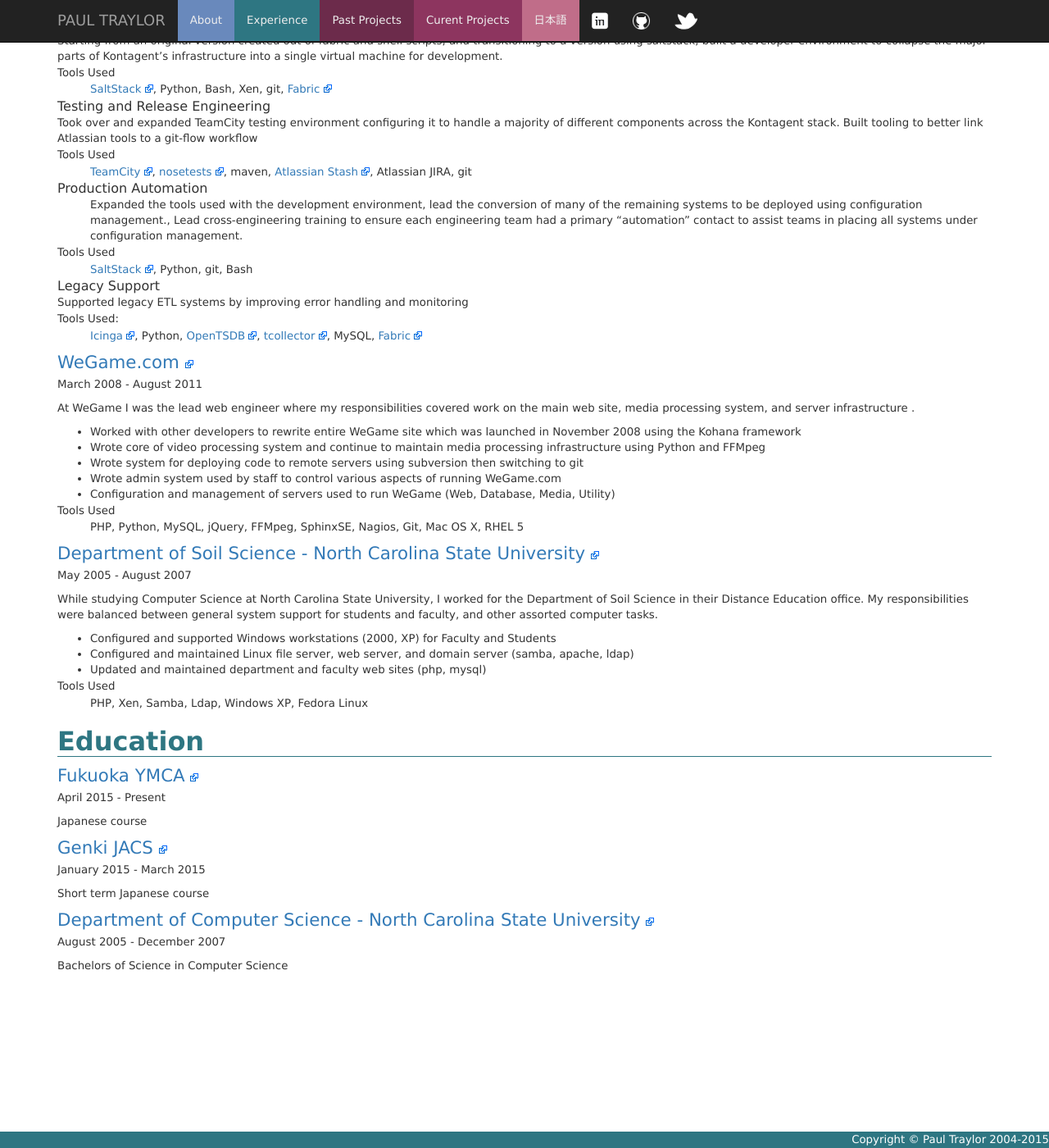
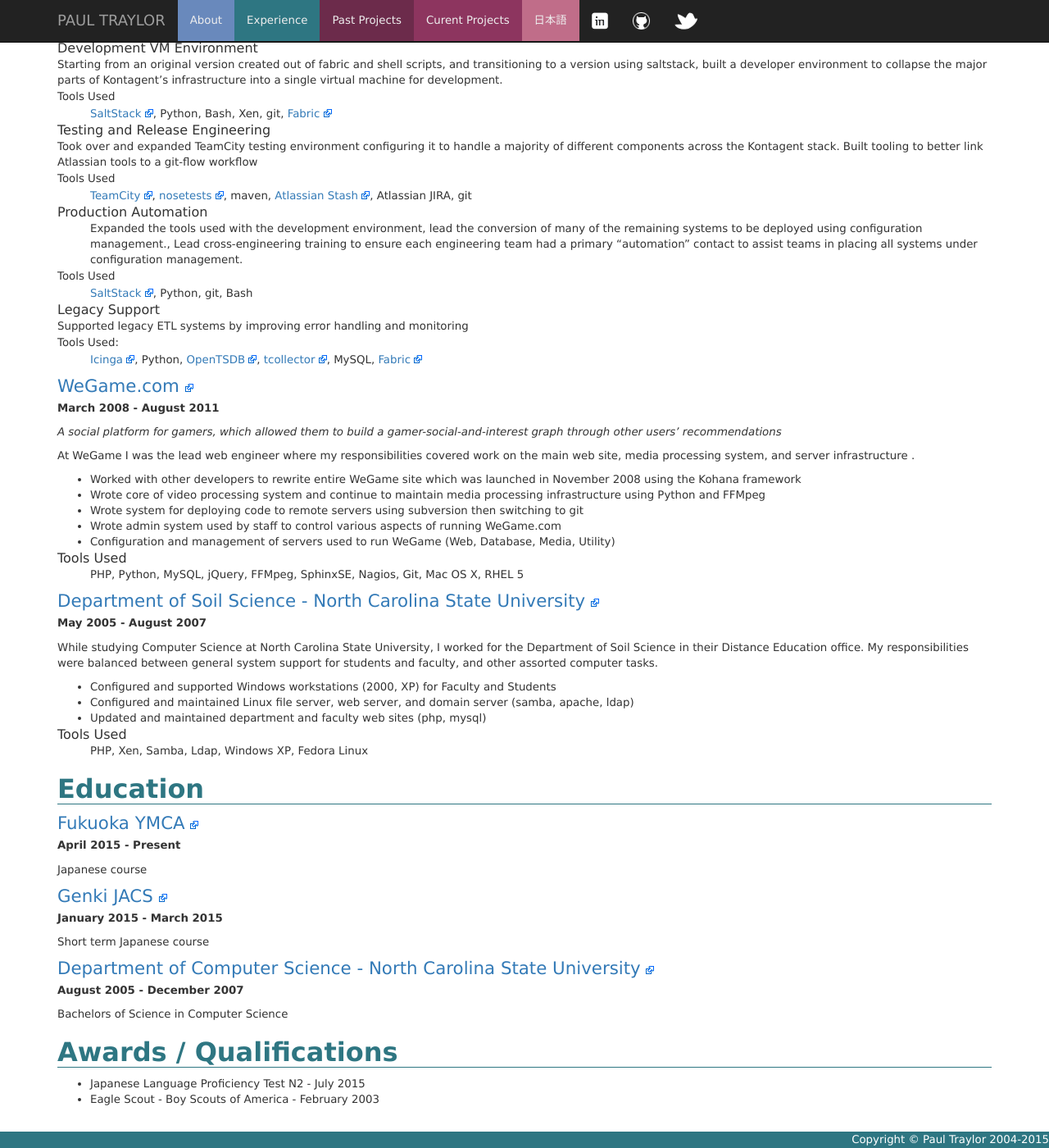
Before and after one commit to kfdm/paultraylor.net, a Jekyll site: the page built from experience.md, in a window 1280 px wide and 1400 px high, scrolled down 377 px. Shown: the whole window at 82% size. Built offline with Jekyll 4.4.1, drawn with Linux system fonts in a browser that asks for light colours; nearby versions of some CDN libraries.

Commit message:
Minor updates to Experience page

```diff
--- a/experience.md
+++ b/experience.md
@@ -14,7 +14,9 @@
 
 ### [Upsight](http://www.upsight.com)
 
-September 2011 - December 2014
+**September 2011 - December 2014**
+
+*Analytics and marketing platform for web & mobile app developers.*
 
 #### Development VM Environment
 
@@ -66,7 +68,9 @@
 
 ### [WeGame.com](https://www.crunchbase.com/organization/wegame)
 
-March 2008 - August 2011
+**March 2008 - August 2011**
+
+*A social platform for gamers, which allowed them to build a gamer-social-and-interest graph through other users' recommendations*
 
 At WeGame I was the lead web engineer where my responsibilities covered work
 on the main web site, media processing system, and server infrastructure .
@@ -77,7 +81,7 @@
 * Wrote admin system used by staff to control various aspects of running WeGame.com
 * Configuration and management of servers used to run WeGame (Web, Database, Media, Utility)
 
-##### Tools Used
+#### Tools Used
  * PHP
  * Python
  * MySQL
@@ -91,7 +95,7 @@
 
 ### [Department of Soil Science - North Carolina State University](http://www.soil.ncsu.edu/)
 
-May 2005 - August 2007
+**May 2005 - August 2007**
 
 While studying Computer Science at North Carolina State University, I worked for the Department of Soil Science in their Distance Education office.  My responsibilities were balanced between general system support for students and faculty, and other assorted computer tasks.
 
@@ -99,7 +103,7 @@
 * Configured and maintained Linux file server, web server, and domain server (samba, apache, ldap)
 * Updated and maintained department and faculty web sites (php, mysql)
 
-##### Tools Used
+#### Tools Used
  * PHP
  * Xen
  * Samba
@@ -111,18 +115,23 @@
 
 ### [Fukuoka YMCA](http://www.fukuoka-ymca.or.jp/japanese/course)
 
-April 2015 - Present
+**April 2015 - Present**
 
 Japanese course
 
 ### [Genki JACS](http://www.genkijacs.com/)
 
-January 2015 - March 2015
+**January 2015 - March 2015**
 
 Short term Japanese course
 
 ### [Department of Computer Science - North Carolina State University](http://www.csc.ncsu.edu/)
 
-August 2005 - December 2007
+**August 2005 - December 2007**
 
 Bachelors of Science in Computer Science
+
+## Awards / Qualifications
+
+* Japanese Language Proficiency Test N2 - July 2015
+* Eagle Scout - Boy Scouts of America - February 2003
```
